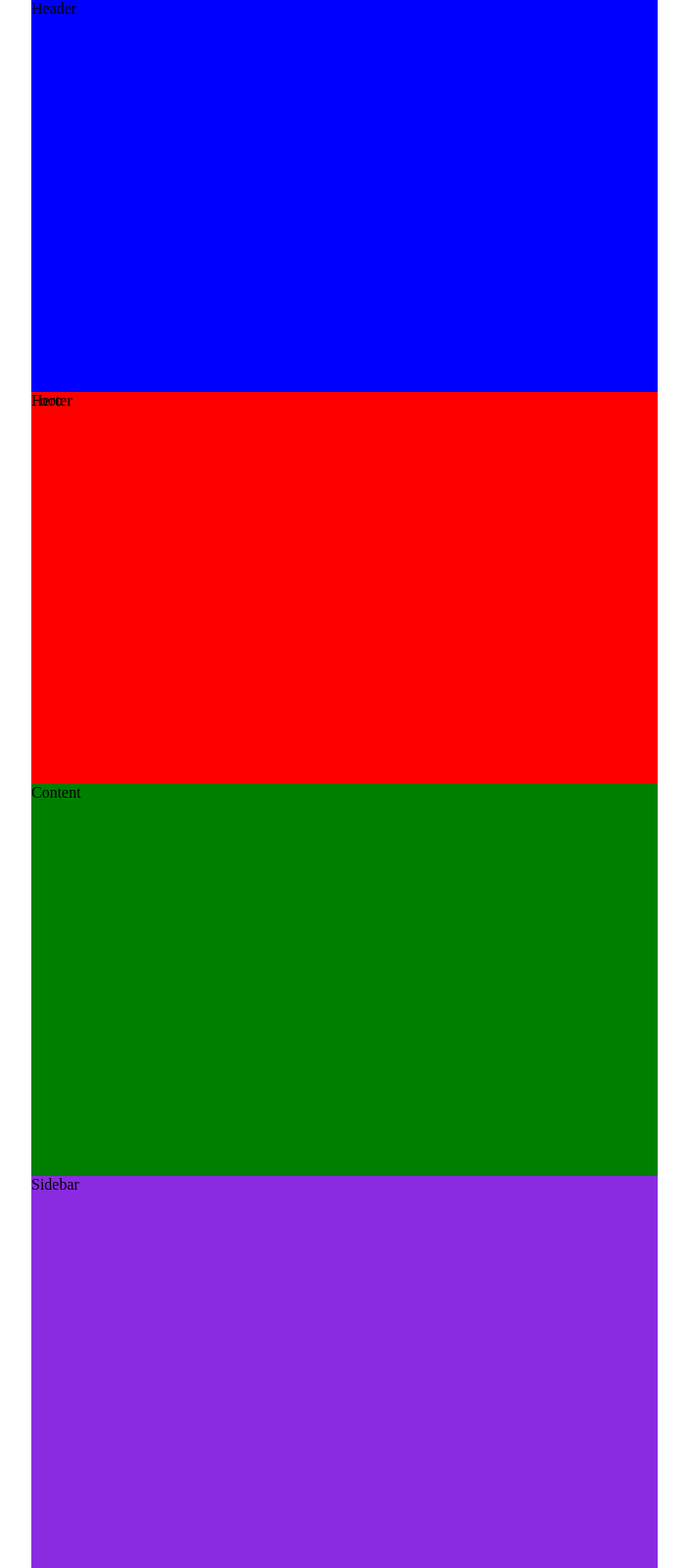
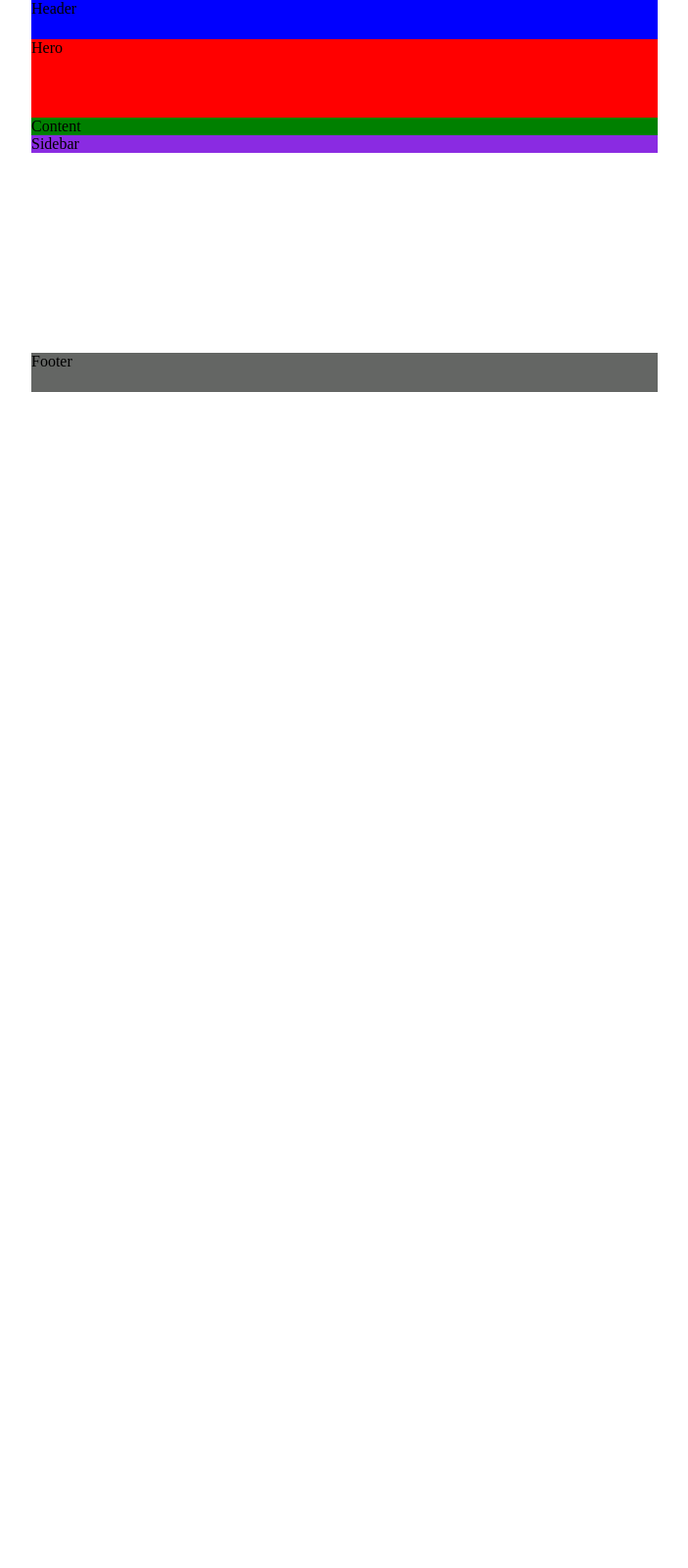
Before and after one commit to Nelicee/DWWM, a PHP site: page / in a window 1280 px wide. Shown: the whole page at 98% size, without its empty margins (288-991 px from the left). After the commit the page ends 400 px from the top, so only its background shows below. Run offline with PHP 8.4, Linux system fonts and the light colour scheme.

Commit message:
exo flexbox

```diff
--- a/HTML-CSS/Exercice FlexBox/Disposition 7/index.html
+++ b/HTML-CSS/Exercice FlexBox/Disposition 7/index.html
@@ -5,7 +5,7 @@
     <meta charset="UTF-8">
     <meta name="viewport" content="width=device-width, initial-scale=1.0">
     <link rel="stylesheet" href="style.css">
-    <title>Document</title>
+    <title>Exercice flex box disposition 7</title>
 </head>
 
 <body>
@@ -24,11 +24,10 @@
                 <p>Sidebar</p>
             </div>
         </main>
+        <footer>
+            <p>Footer</p>
+        </footer>
     </div>
-    <footer>
-        <p>Footer</p>
-    </footer>
-
 </body>
 
 </html>
--- a/HTML-CSS/Exercice FlexBox/Disposition 7/style.css
+++ b/HTML-CSS/Exercice FlexBox/Disposition 7/style.css
@@ -2,25 +2,33 @@
     box-sizing: border-box;
     margin:0;
     padding:0;
-    width: 50vw;
-    height:50vh;
-    margin: auto;
+    /* margin: auto; */
+
 }
 
 .wrapper{
+    width: 50vw;
+    height: 50vh;
     margin: auto;
     display: flex;
     flex-direction: column;
+
 
 }
 
 header{
     background-color: blue;
+    flex-basis: 10%;
 }
 
 .hero{
     background-color: red;
-}
+    flex-basis: 20%;}
+
+main{
+        flex-basis: 60%;
+    }
+
 .content{
     background-color: green;
 
@@ -29,6 +37,7 @@ header{
     background-color: blueviolet;
 }
 
-.footer{
-    background-color: green;
+footer{
+    background-color: rgb(100, 102, 100);
+    flex-basis: 10%;
 }
```
